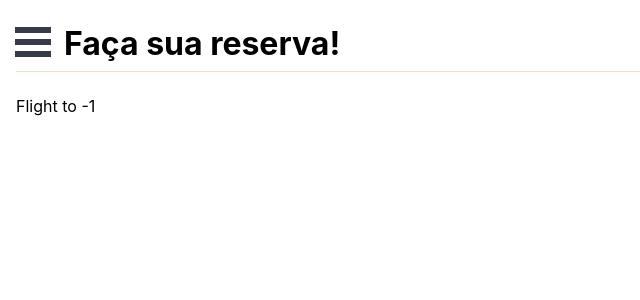
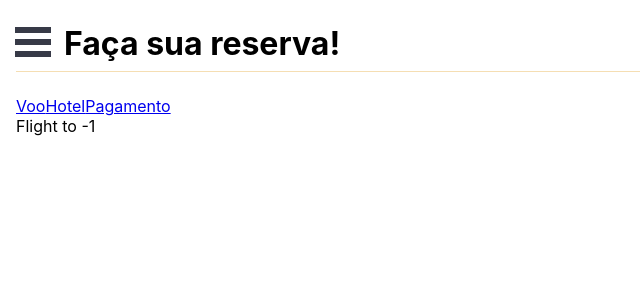
Before and after one commit to EdyKnopfler/architecture-studies, a React (Create React App) app in the folder reservation-frontend/: page /flight in a window 1280 px wide. Shown: the top 300 px of the page, without its empty margins (0-640 px from the left). Built offline with nearby package versions, Linux system fonts and the light colour scheme; sample sign-in values are in the browser's storage.

Commit message:
Conteúdos da sidebar e do menu de navegação

```diff
--- a/reservation-frontend/src/App.js
+++ b/reservation-frontend/src/App.js
@@ -1,6 +1,12 @@
+import { useState } from "react";
 import { slide as Menu } from 'react-burger-menu';
-import { Navigate, BrowserRouter, Link, Routes, Route } from "react-router-dom";
-import { useState } from "react";
+import {
+  Navigate,
+  BrowserRouter,
+  Link,
+  Routes,
+  Route
+} from "react-router-dom";
 import queryString from 'query-string';
 
 import Login from './components/login/Login';
@@ -60,15 +66,20 @@ export default function App() {
         <header>
           {user &&
             <Menu>
-              <Link to="/flight">Voo</Link>
-              <Link to="/hotel">Hotel</Link>
-              <Link to="/payment">Pagamento</Link>
+              <a>{user.name}</a>
               <Link to="/logout">Sair</Link>
             </Menu>
           }
           <h1>Faça sua reserva!</h1>
         </header>
         <section>
+          {user &&
+            <nav>
+              <Link to="/flight">Voo</Link>
+              <Link to="/hotel">Hotel</Link>
+              <Link to="/payment">Pagamento</Link>
+            </nav>
+          }
           <Routes>
             <Route exact path="/" element={
               <Redirector user={user}>
--- a/reservation-frontend/src/Sidebar.scss
+++ b/reservation-frontend/src/Sidebar.scss
@@ -75,8 +75,6 @@
   /* aqui sou eu customizando */
   padding: 0.8em 0.5em;
   color: white;
-  border-bottom: 1px solid #CCC;
-  text-decoration: none;
 }
 
 /* Tapa-tela */
```
